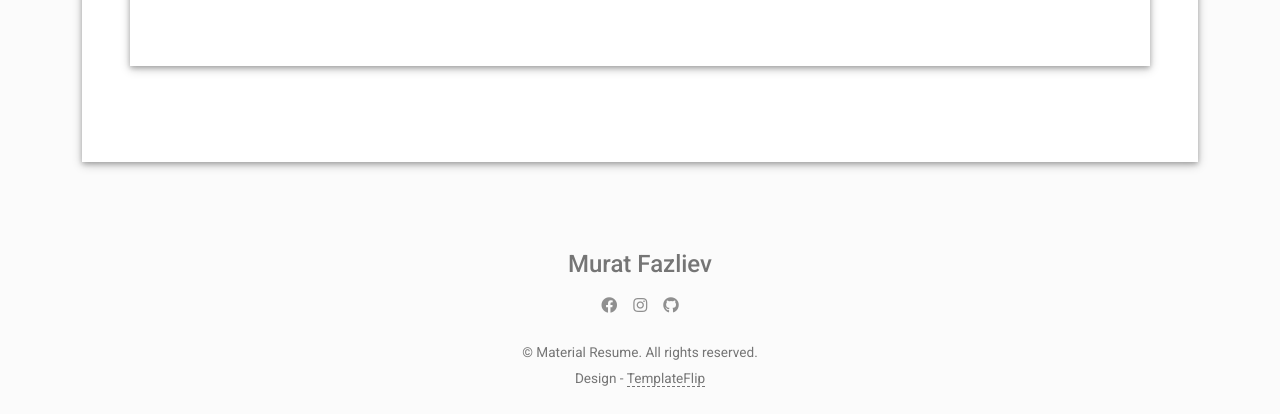
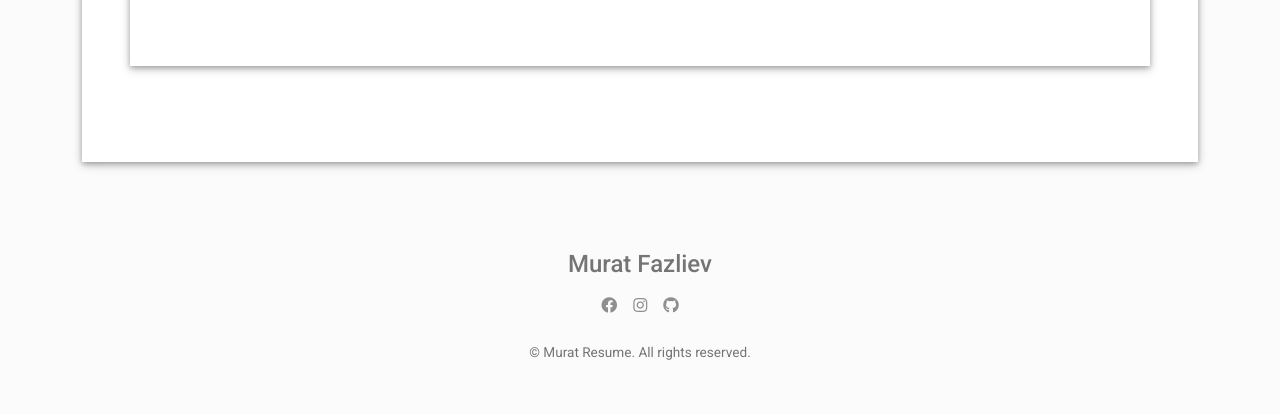
Before and after one commit to muratfazliev777/cv, a plain HTML site: page index.html in a window 1280 px wide. Shown: the part 4030-4444 px from the top of the page. After the commit the page ends 4422 px from the top, so only its background shows below. Drawn offline with Linux system fonts and the light colour scheme.

Commit message:
Update index.html

```diff
--- a/index.html
+++ b/index.html
@@ -4,7 +4,7 @@
     <meta charset="UTF-8">
     <meta http-equiv="X-UA-Compatible" content="IE=edge">
     <meta name="viewport" content="width=device-width, initial-scale=1">
-    <title>Material Resume</title>
+    <title>Murat Resume</title>
     <link rel="preconnect" href="https://fonts.gstatic.com" crossorigin="crossorigin"/>
     <link rel="preload" as="style" href="https://fonts.googleapis.com/css2?family=Poppins:wght@600&amp;family=Roboto:wght@300;400;500;700&amp;display=swap"/>
     <link rel="stylesheet" href="https://fonts.googleapis.com/css2?family=Poppins:wght@600&amp;family=Roboto:wght@300;400;500;700&amp;display=swap" media="print" onload="this.media='all'"/>
@@ -317,8 +317,8 @@ Kyrgyz-Russian Slavic University</span>          </div>
           </div>
         </div>
         <div class="text-small">
-          <div class="mb-1">&copy; Material Resume. All rights reserved.</div>
-          <div>Design - <a href="https://templateflip.com/" target="_blank">TemplateFlip</a></div>
+          <div class="mb-1">&copy; Murat Resume. All rights reserved.</div>
+
         </div>
       </div>
     </footer>
```
